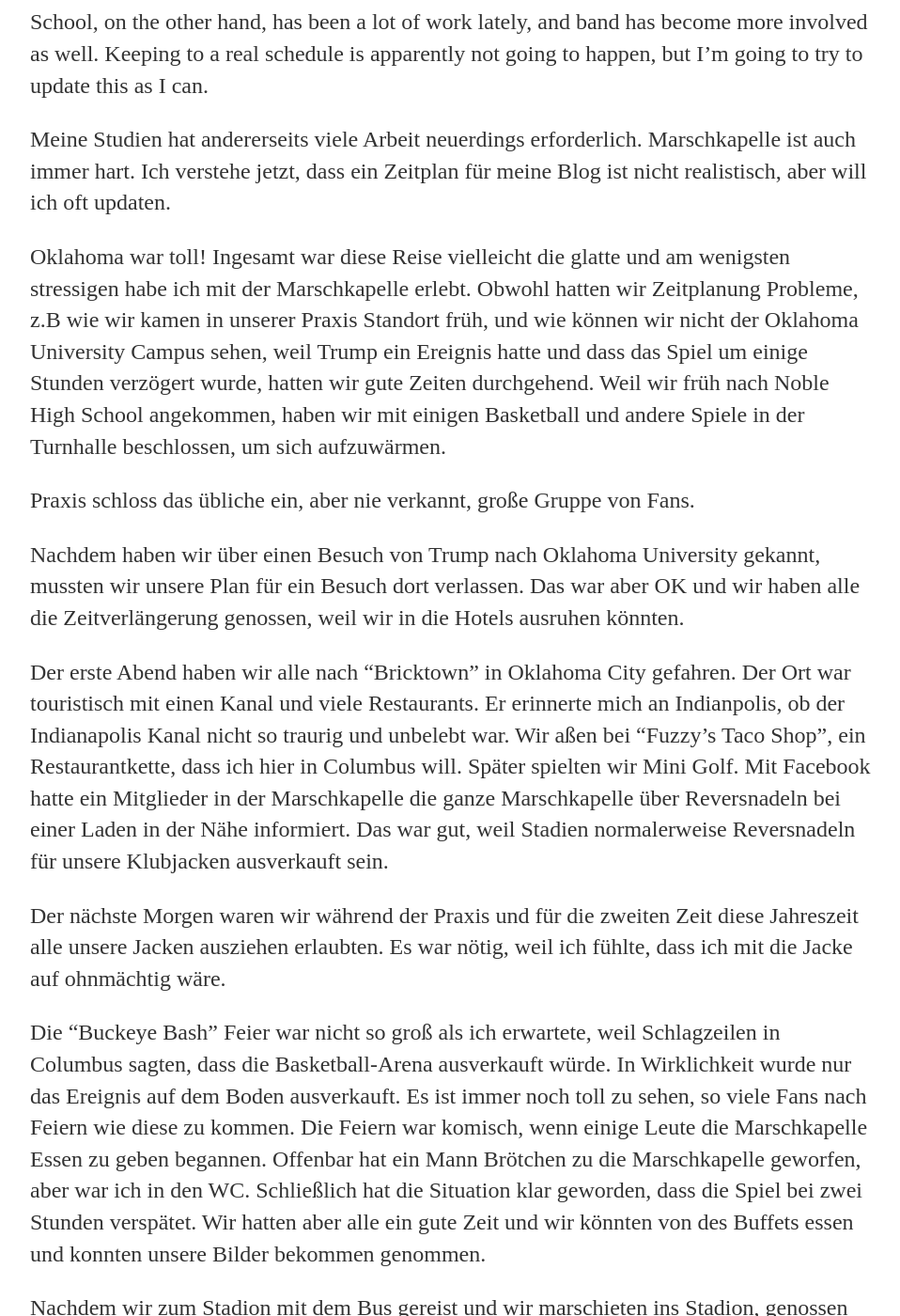
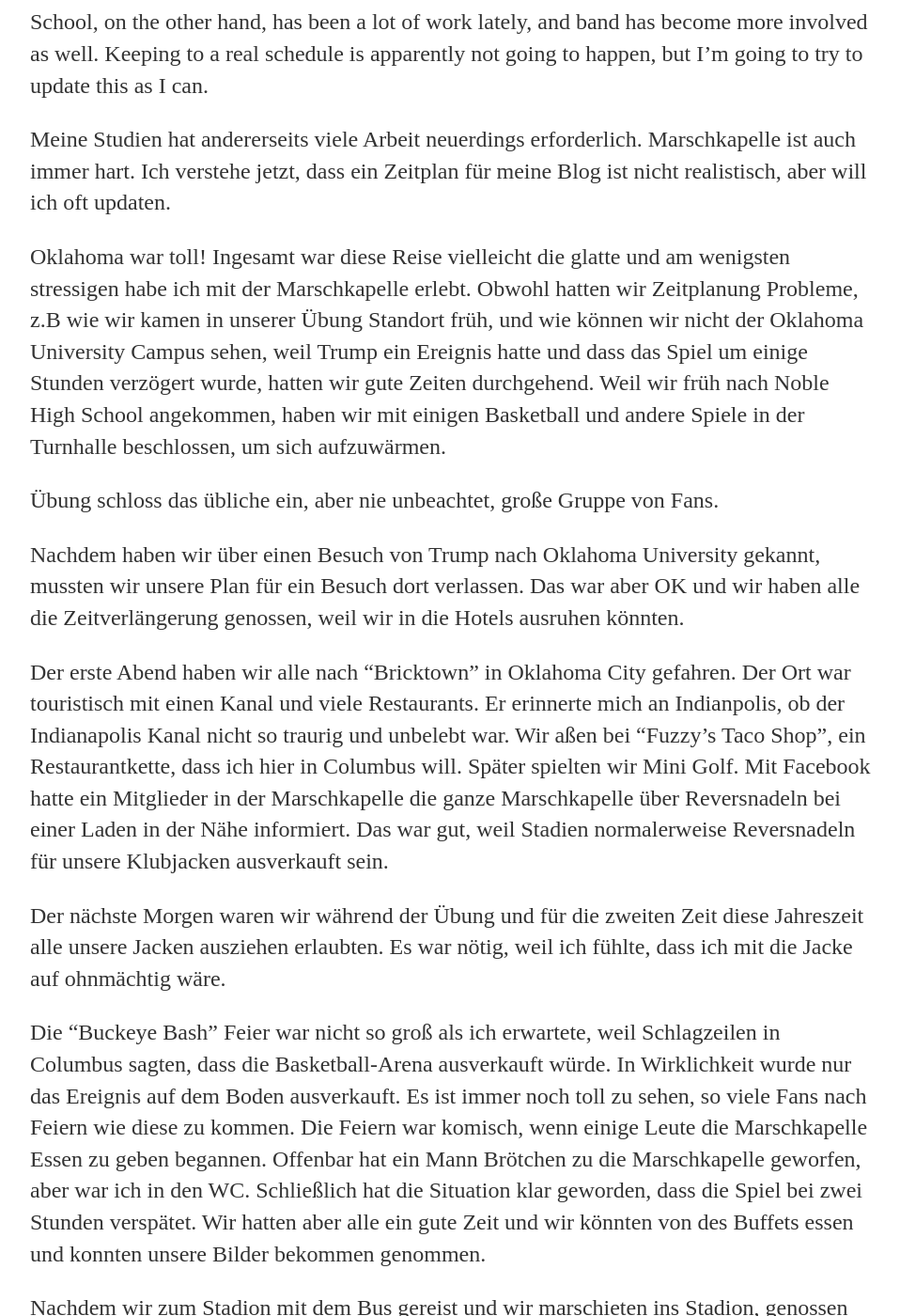
Before and after one commit to andrewcarringer/andrewcarringer.github.io, a Jekyll site: the page built from _posts/2016-09-27-Oklahoma!-And-also-school-takes-a-lot-of-time.md, in a window 1280 px wide and 1400 px high, scrolled down 3829 px. Shown: the whole window at 94% size, without its empty margins (160-1118 px from the left). Built offline with Jekyll 4.4.1, drawn with Linux system fonts in a browser that asks for light colours.

Commit message:
Fixed some German

```diff
--- a/_posts/2016-09-27-Oklahoma!-And-also-school-takes-a-lot-of-time.md
+++ b/_posts/2016-09-27-Oklahoma!-And-also-school-takes-a-lot-of-time.md
@@ -54,16 +54,16 @@ School, on the other hand, has been a lot of work lately, and band has become mo
 
 Meine Studien hat andererseits viele Arbeit neuerdings erforderlich. Marschkapelle ist auch immer hart. Ich verstehe jetzt, dass ein Zeitplan für meine Blog ist nicht realistisch, aber will ich oft updaten.
 
-Oklahoma war toll! Ingesamt war diese Reise vielleicht die glatte und am wenigsten stressigen habe ich mit der Marschkapelle erlebt. Obwohl hatten wir Zeitplanung Probleme, z.B wie wir kamen in unserer Praxis Standort früh, und wie können wir nicht der Oklahoma University Campus sehen, weil Trump ein Ereignis hatte und dass das Spiel um einige Stunden verzögert wurde, hatten wir gute Zeiten durchgehend.
+Oklahoma war toll! Ingesamt war diese Reise vielleicht die glatte und am wenigsten stressigen habe ich mit der Marschkapelle erlebt. Obwohl hatten wir Zeitplanung Probleme, z.B wie wir kamen in unserer Übung Standort früh, und wie können wir nicht der Oklahoma University Campus sehen, weil Trump ein Ereignis hatte und dass das Spiel um einige Stunden verzögert wurde, hatten wir gute Zeiten durchgehend.
 Weil wir früh nach Noble High School angekommen, haben wir mit einigen Basketball und andere Spiele in der Turnhalle beschlossen, um sich aufzuwärmen.
 
-Praxis schloss das übliche ein, aber nie verkannt, große Gruppe von Fans.
+Übung schloss das übliche ein, aber nie unbeachtet, große Gruppe von Fans.
 
 Nachdem haben wir über einen Besuch von Trump nach Oklahoma University gekannt, mussten wir unsere Plan für ein Besuch dort verlassen. Das war aber OK und wir haben alle die Zeitverlängerung genossen, weil wir in die Hotels ausruhen könnten.
 
 Der erste Abend haben wir alle nach "Bricktown" in Oklahoma City gefahren. Der Ort war touristisch mit einen Kanal und viele Restaurants. Er erinnerte mich an Indianpolis, ob der Indianapolis Kanal nicht so traurig und unbelebt war. Wir aßen bei "Fuzzy's Taco Shop", ein Restaurantkette, dass ich hier in Columbus will. Später spielten wir Mini Golf. Mit Facebook hatte ein Mitglieder in der Marschkapelle die ganze Marschkapelle über Reversnadeln bei einer Laden in der Nähe informiert. Das war gut, weil Stadien normalerweise Reversnadeln für unsere Klubjacken ausverkauft sein.
 
-Der nächste Morgen waren wir während der Praxis und für die zweiten Zeit diese Jahreszeit alle unsere Jacken ausziehen erlaubten. Es war nötig, weil ich fühlte, dass ich mit die Jacke auf ohnmächtig wäre.
+Der nächste Morgen waren wir während der Übung und für die zweiten Zeit diese Jahreszeit alle unsere Jacken ausziehen erlaubten. Es war nötig, weil ich fühlte, dass ich mit die Jacke auf ohnmächtig wäre.
 
 Die "Buckeye Bash" Feier war nicht so groß als ich erwartete, weil Schlagzeilen in Columbus sagten, dass die Basketball-Arena ausverkauft würde. In Wirklichkeit wurde nur das Ereignis auf dem Boden ausverkauft. Es ist immer noch toll zu sehen, so viele Fans nach Feiern wie diese zu kommen. Die Feiern war komisch, wenn einige Leute die Marschkapelle Essen zu geben begannen. Offenbar hat ein Mann Brötchen zu die Marschkapelle geworfen, aber war ich in den WC. Schließlich hat die Situation klar geworden, dass die Spiel bei zwei Stunden verspätet. Wir hatten aber alle ein gute Zeit und wir könnten von des Buffets essen und konnten unsere Bilder bekommen genommen.
 
```
